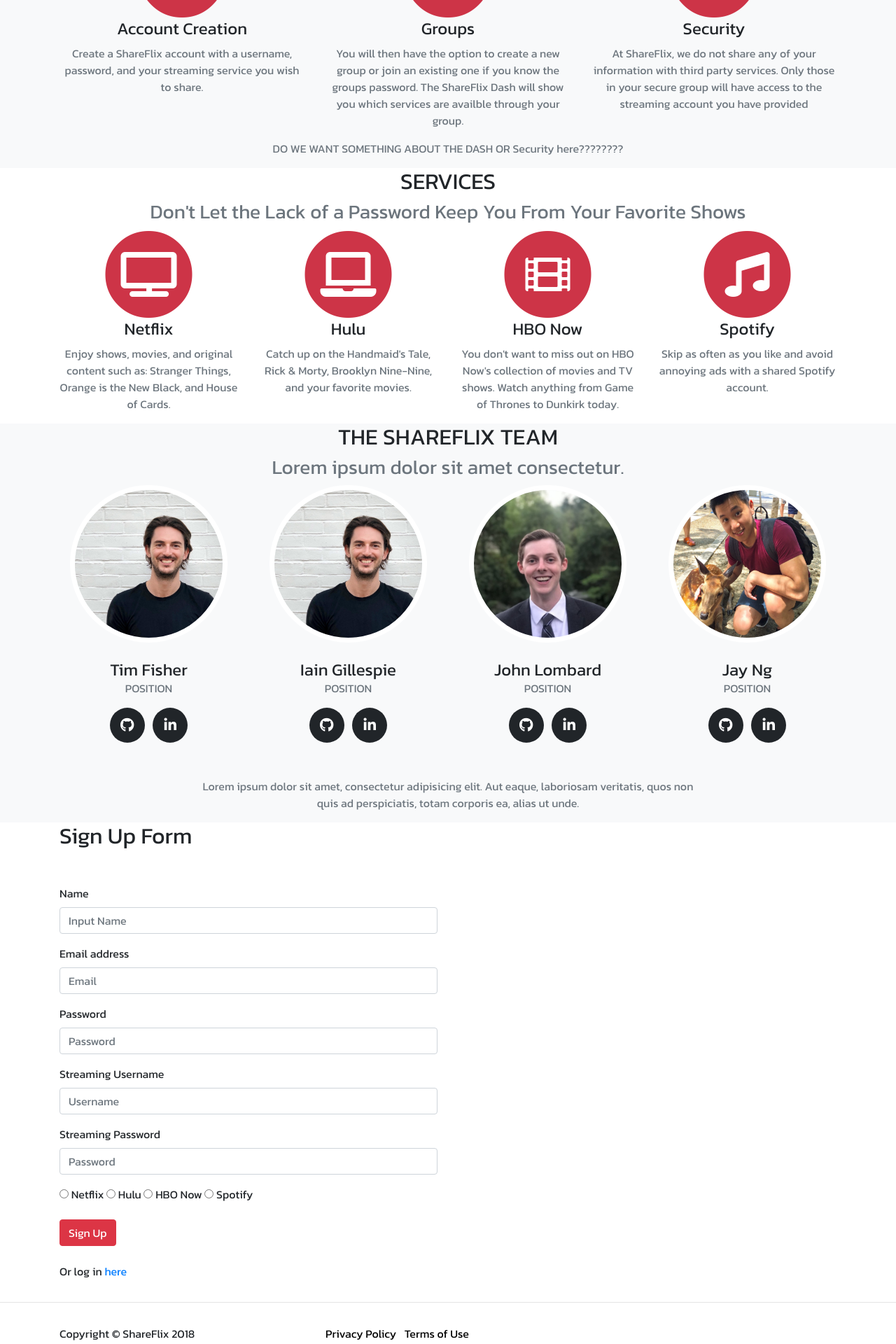
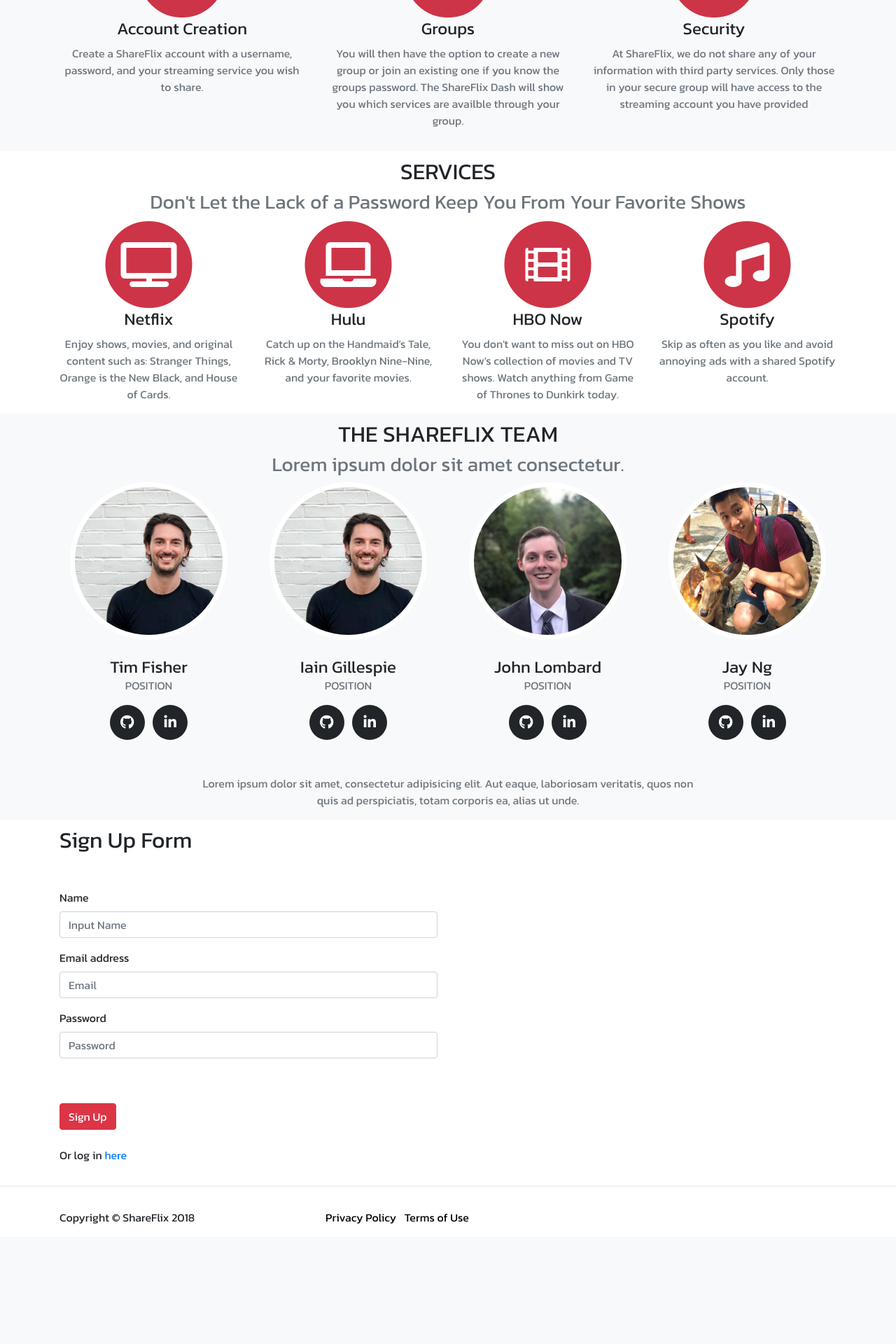
Before and after one commit to jn394/Project-2, a web app: file public/signup.html in a window 1280 px wide. Shown: the part 937-2857 px from the top of the page at 70% size. After the commit the page ends 2686 px from the top, so only its background shows below. Run offline with its HTML, style and script files only (its server is not run), Linux system fonts and the light colour scheme; some libraries are stand-ins or nearby versions.

Commit message:
dashDesign

```diff
--- a/public/login.html
+++ b/public/login.html
@@ -2,7 +2,7 @@
 <html lang="en">
 
 <head>
-  <title>Passport Authentication</title>
+  <title>ShareFlix</title>
   <meta charset="UTF-8">
   <meta name="viewport" content="width=device-width, initial-scale=1">
 <!-- Bootstrap -->
--- a/public/signup.html
+++ b/public/signup.html
@@ -29,7 +29,7 @@
 <body>
   <!-- NAV BAR -->
 
-  <nav class="navbar navbar-expand-lg navbar-dark ">
+  <nav class="navbar navbar-expand-lg navbar-dark nav-shrink ">
     <a class="navbar-brand " href="#page-top">ShareFlix</a>
 
     <button class="navbar-toggler" type="button" data-toggle="collapse" data-target="#navbarSupportedContent"
@@ -115,7 +115,7 @@
       </div>
       <div class="row">
         <div class="col-lg-8 mx-auto text-center">
-          <p class="large text-muted">DO WE WANT SOMETHING ABOUT THE DASH OR Security here????????</p>
+          <p class="large text-muted"></p>
         </div>
       </div>
     </div>
@@ -126,11 +126,15 @@
   <section id="services">
     <div class="container">
       <div class="row">
+
+        <!-- SERVICES HEADER -->
         <div class="col-lg-12 text-center">
-          <h2 class="section-heading text-uppercase">Services</h2>
+          <h2 class=" section-headingAbout section-heading text-uppercase">Services</h2>
           <h3 class="section-subheading text-muted">Don't Let the Lack of a Password Keep You From Your Favorite Shows</h3>
         </div>
       </div>
+
+      <!-- SERVICES CONTENT -->
       <div class="row text-center">
         <div class="col-md-3">
           <span class="fa-stack fa-4x">
@@ -173,12 +177,16 @@
   <!-- TEAM -->
   <section class="bg-light" id="team">
     <div class="container">
+
+      <!-- TEAM HEADER -->
       <div class="row">
         <div class="col-lg-12 text-center">
-          <h2 class="section-heading text-uppercase">The ShareFlix Team</h2>
+          <h2 class="section-heading section-headingAbout text-uppercase">The ShareFlix Team</h2>
           <h3 class="section-subheading text-muted">Lorem ipsum dolor sit amet consectetur.</h3>
         </div>
       </div>
+
+      <!-- TEAM CONTENT -->
       <div class="row">
         <div class="col-lg-3 col-md-6">
           <div class="team-member">
@@ -276,7 +284,7 @@
     <div class="container" id="signup">
       <div class="row">
         <div class="col-md-6 col-md-offset-3">
-          <h2>Sign Up Form</h2>
+          <h2 class="section-headingAbout">Sign Up Form</h2>
           <form class="signup">
             <div class="form-group">
               <label for="exampleInputName">Name</label>
@@ -291,24 +299,13 @@
               <input type="password" class="form-control" id="password-input" placeholder="Password">
             </div>
 
-            <!-- Clipboard Password -->
-            <div class="form-group">
-              <label for="exampleInputUsername1">Streaming Username</label>
-              <input type="username" class="form-control" id="netflixUN-input" placeholder="Username">
-            </div>
-            <div class="form-group">
-              <label for="exampleInputPassword2">Streaming Password</label>
-              <input type="password" class="form-control" id="netflixPW-input" placeholder="Password">
-            </div>
+
             <div style="display: none" id="alert" class="alert alert-danger" role="alert">
               <span class="glyphicon glyphicon-exclamation-sign" aria-hidden="true"></span>
               <span class="sr-only">Error:</span> <span class="msg"></span>
             </div>
 
-            <input type="radio"> Netflix
-            <input type="radio"> Hulu
-            <input type="radio"> HBO Now
-            <input type="radio"> Spotify
+
 <br>
 <br>
             <button type="submit" class="btn btn-danger">Sign Up</button>
@@ -347,7 +344,17 @@
 
   <script src="https://cdnjs.cloudflare.com/ajax/libs/jquery/3.2.1/jquery.min.js"></script>
   <script type="text/javascript" src="js/signup.js"></script>
-
+<script>/* When the user scrolls down, hide the navbar. When the user scrolls up, show the navbar */
+    $(window).scroll(function() {
+  if ($(document).scrollTop() > 50) {
+    $('nav').addClass('shrink');
+    console.log("scroll!")
+  } else {
+    $('nav').removeClass('shrink');
+    console.log("scroll!")
+  }
+});
+    </script>
 </body>
 
 </html>
```
Also changed, not shown: public/members.html (+5 -5 lines), public/stylesheets/style.css (+61 -17 lines).
